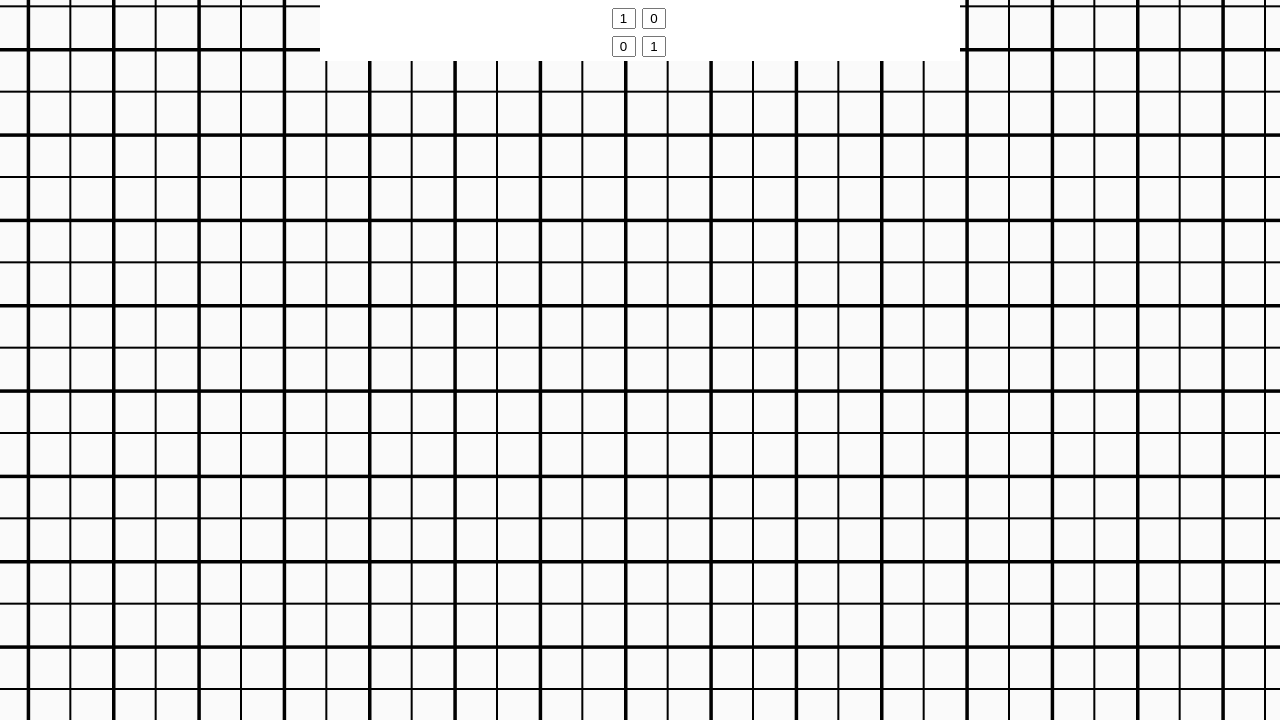
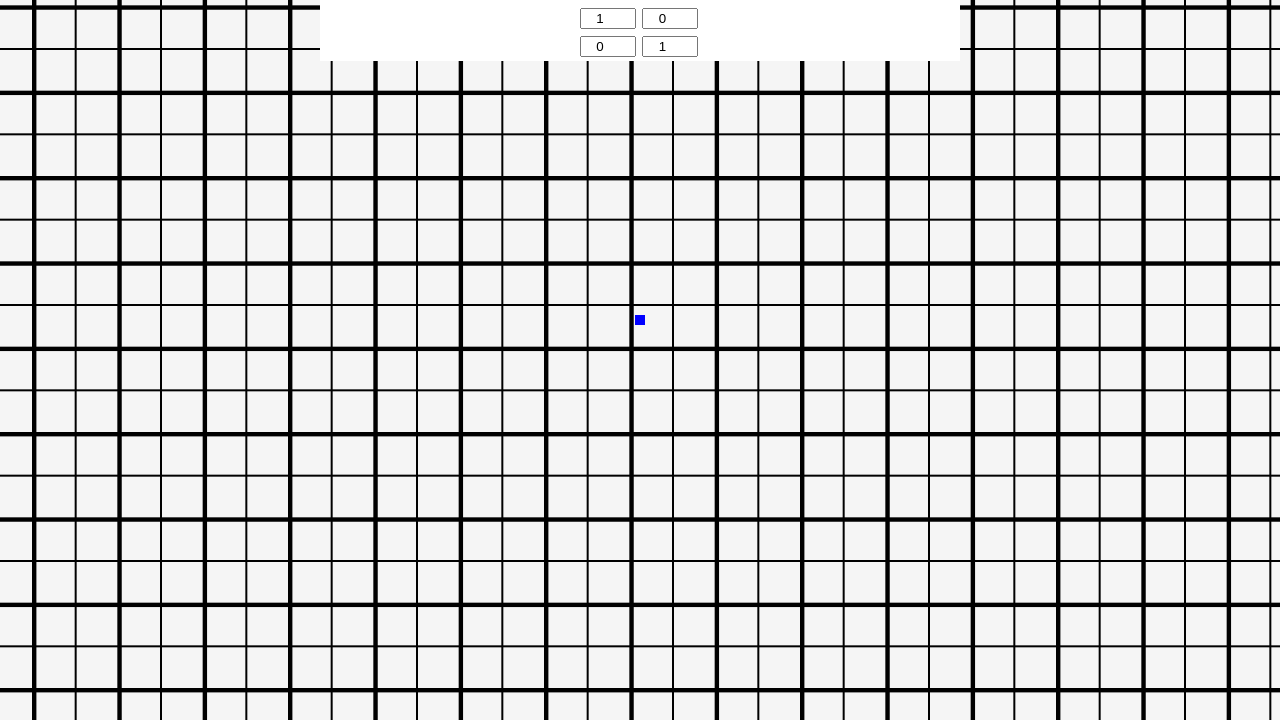
Before and after one commit to Smittyvb/transform-playground, a plain HTML site: page index.html in a window 1280 px wide. Shown: the part 80-800 px from the top of the page. Drawn offline with Linux system fonts and the light colour scheme.

Commit message:
🗃💋 Updated with Glitch

```diff
--- a/index.html
+++ b/index.html
@@ -14,11 +14,11 @@
         Linear transformations playground
       </h1>
       <div id="mVals">
-        <input type="text" id="m11" value="1">
-        <input type="text" id="m21" value="0">
+        <input type="number" step="0.1" id="m11" value="1">
+        <input type="number" step="0.1" id="m21" value="0">
         <br>
-        <input type="text" id="m12" value="0">
-        <input type="text" id="m22" value="1">
+        <input type="number" step="0.1" id="m12" value="0">
+        <input type="number" step="0.1" id="m22" value="1">
       </div>
     </div>
     <canvas class="scrCan" id="gridtop"></canvas>
--- a/script.js
+++ b/script.js
@@ -12,19 +12,19 @@ function drawGrid(ctx) {
     const coord = (lineGap * i) - Math.max(ctx.canvas.width, ctx.canvas.height);
     if (coord > (ctx.canvas.width * 2) && coord > (ctx.canvas.height * 2)) break;
     const bigger = i % 2 === 0;
-    const thickness = bigger ? 3.5 : 2;
-    ctx.fillRect(coord - (ctx.canvas.height / 2), -ctx.canvas.height, thickness, ctx.canvas.height * 8); // vertical line
-    ctx.fillRect(-ctx.canvas.width, coord - (ctx.canvas.width / 2),   ctx.canvas.width * 8, thickness); // horizontal line
+    const thickness = bigger ? 4.4 : 2;
+    ctx.fillRect(coord + ctx.canvas.height, -ctx.canvas.height, thickness, ctx.canvas.height * 8); // vertical line
+    ctx.fillRect(-ctx.canvas.width, coord,  ctx.canvas.width * 8, thickness); // horizontal line
   }
 
   // draw square in center
-  // ctx.fillStyle = "blue";
-  // ctx.fillRect(
-  //   (ctx.canvas.width / 2) - (CENTER_SQ_DIM / 2),
-  //   (ctx.canvas.height / 2) - (CENTER_SQ_DIM / 2),
-  //   CENTER_SQ_DIM,
-  //   CENTER_SQ_DIM
-  // );
+  ctx.fillStyle = "blue";
+  ctx.fillRect(
+    (ctx.canvas.width / 2) - (CENTER_SQ_DIM / 2),
+    (ctx.canvas.height / 2) - (CENTER_SQ_DIM / 2),
+    CENTER_SQ_DIM,
+    CENTER_SQ_DIM
+  );
 }
 
 function docNum(id) {
@@ -34,12 +34,37 @@ function docNum(id) {
   return num;
 }
 
+if (location.hash[0] === "#") {
+  const parts = location.hash.slice(1)
+    .split(",")
+    .map(part => parseFloat(part, 10))
+    .filter(part => !Number.isNaN(part));
+  if (parts.length === 4) {
+    document.getElementById("m11").value = parts[0];
+    document.getElementById("m12").value = parts[1];
+    document.getElementById("m21").value = parts[2];
+    document.getElementById("m22").value = parts[3];
+  }
+}
+function getMatrix() {
+  return [
+    docNum("m11"), docNum("m12"), docNum("m21"), docNum("m22")
+  ];
+}
+
+setInterval(() => {
+  const matrix = getMatrix();
+  const newHash = matrix.map(num => num.toFixed(3)).join(",");
+  if (location.hash !== newHash) location.hash = newHash;
+}, 1500);
+
 let resizePending = true;
 function eachFrame() {
   requestAnimationFrame(eachFrame);
   gridtopCtx.clearRect(0, 0, gridtopCan.width, gridtopCan.height);
   gridtopCtx.save();
-  gridtopCtx.transform(docNum("m11"), docNum("m12"), docNum("m21"), docNum("m22"), 0, 0);
+  const matrix = getMatrix();
+  gridtopCtx.transform.apply(gridtopCtx, matrix.concat([0, 0]));
   drawGrid(gridtopCtx);
   gridtopCtx.restore();
   if (resizePending) {
@@ -57,4 +82,4 @@ requestAnimationFrame(eachFrame);
 
 window.addEventListener("resize", () => {
   resizePending = true;
-})
+});
--- a/style.css
+++ b/style.css
@@ -10,7 +10,7 @@ body {
 }
 
 #gridbg {
-  opacity: 0.15;
+  opacity: 0.29;
 }
 
 #controls {
@@ -25,7 +25,7 @@ body {
 }
 
 #mVals > input {
-  width: 1rem;
+  width: 3rem;
   margin-bottom: 0.3rem;
   margin-right: 0.15rem;
   text-align: center;
```
